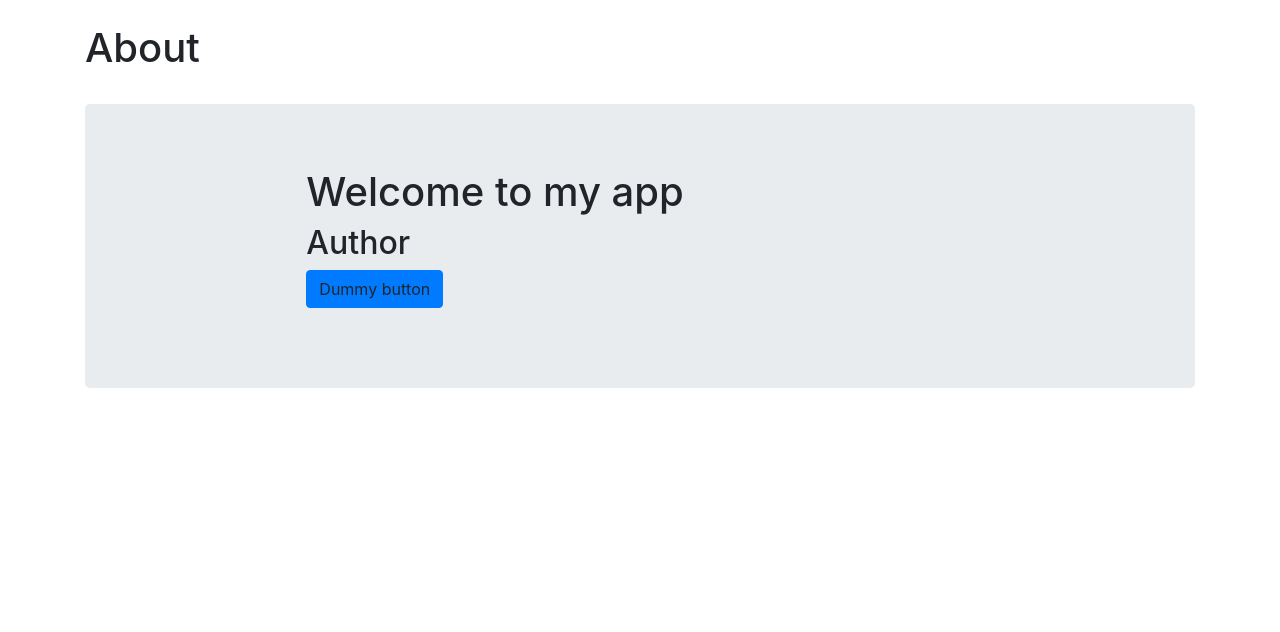
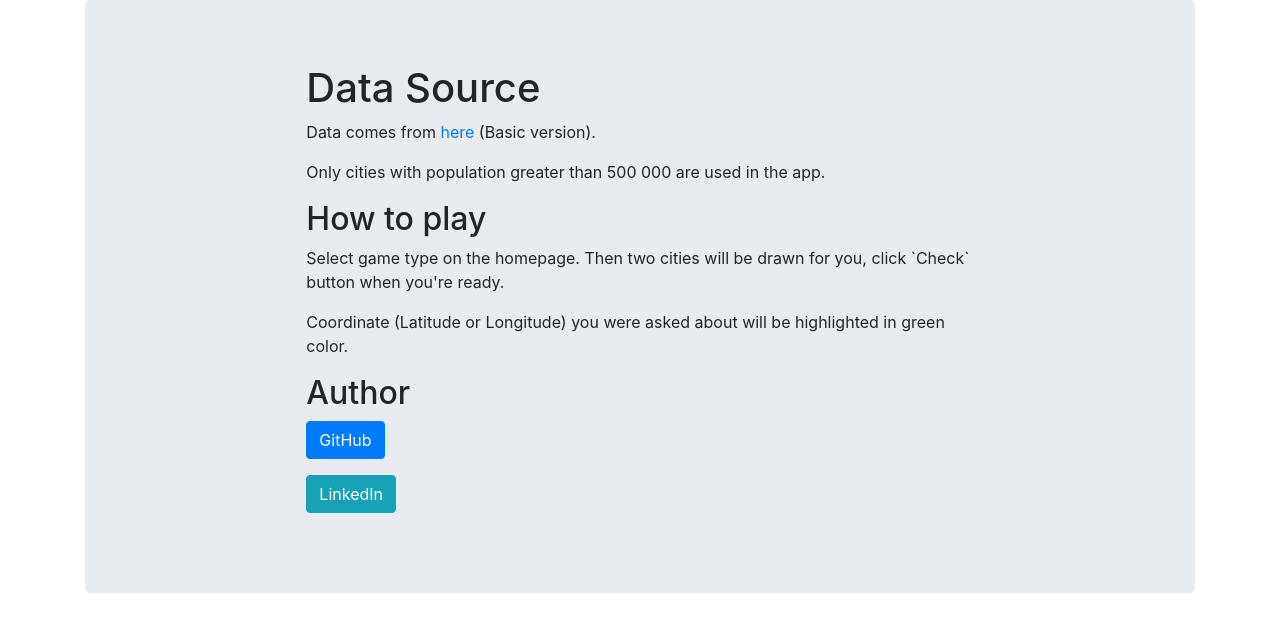
Before and after one commit to Fluke95/World-Cities-Game, a Flask app: page /about in a window 1280 px wide. Shown: the part 56-688 px from the top of the page. Run offline with Flask 2, Linux system fonts and the light colour scheme; some libraries are stand-ins or nearby versions.

```diff
--- a/app/templates/about.html
+++ b/app/templates/about.html
@@ -5,16 +5,21 @@
 {% endblock %}
 
 {% block body %}
-<br>
-<h1>About</h1>
-<br>
 <main role="main">
 <div class="jumbotron">
   <div class="col-sm-8 mx-auto">
-    <h1>Welcome to my app</h1>
+    <h1>Data Source</h1>
+    <p>Data comes from <a id="data_source" href="https://simplemaps.com/data/world-cities">here</a> (Basic version).</p>
+    <p>Only cities with population greater than 500 000 are used in the app.</p>
+    <h2>How to play</h2>
+    <p>Select game type on the homepage. Then two cities will be drawn for you, click `Check` button when you're ready.</p>
+    <p>Coordinate (Latitude or Longitude) you were asked about will be highlighted in green color.</p>
     <h2>Author</h2>
     <p>
-      <a class="btn btn-primary" id="dummy" role="button">Dummy button</a>
+      <a class="btn btn-primary" href="https://github.com/Fluke95/World-Cities-Game" id="github" role="button">GitHub</a>
+    </p>
+        <p>
+      <a class="btn btn-info" href="https://www.linkedin.com/in/jakub-tomaszewski-999bb2137/" id="linkedin" role="button">LinkedIn</a>
     </p>
   </div>
 </div>
--- a/app/templates/dataset.html
+++ b/app/templates/dataset.html
@@ -6,7 +6,7 @@
 
 {% block body %}
 <br>
-<h1>Dataset</h1>
+<h1>Dataset - TODO</h1>
 <br>
 <main role="main">
 <div class="jumbotron">
```
